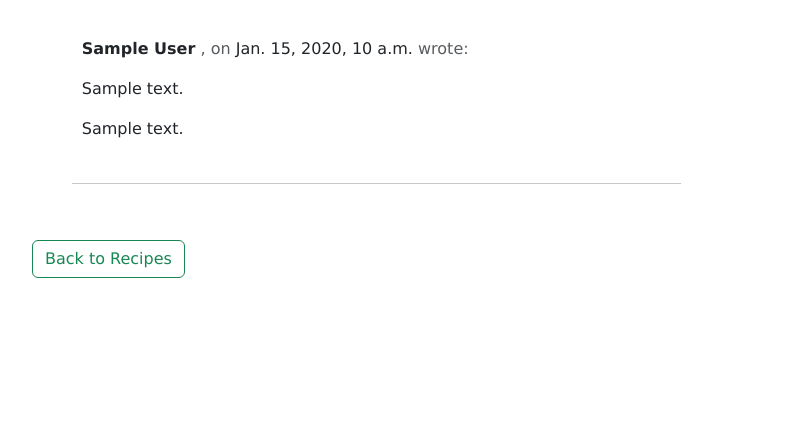
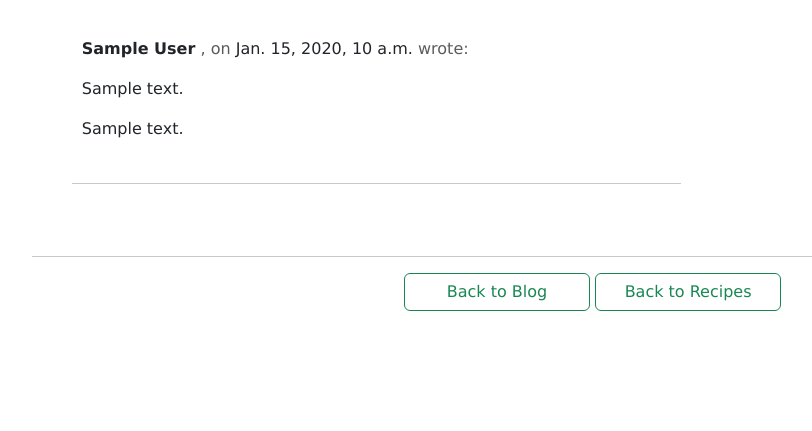
Before and after one commit to ShemmyYo/django-shemmylicious, a Django app: a page that uses templates/recipe_detail.html in a window 1280 px wide. Shown: the part 1165-1596 px from the top of the page, without its empty margins (50-862 px from the left). Before the commit the page ends 1443 px from the top, so only its background shows below. Run offline with Django 3.2, Linux system fonts and the light colour scheme; tables that the repository leaves empty hold one stand-in row (values such as "Sample post"); some libraries are stand-ins or nearby versions.

Commit message:
added back links to view by category

```diff
--- a/templates/recipe_detail.html
+++ b/templates/recipe_detail.html
@@ -166,7 +166,7 @@
                     <!-- Additional Options as a Superuser -->
                     {% if  user.is_superuser %}
 
-                    <a href="{% url 'comment-delete' comment.pk %}" class="btn btn-sm btn-outline-danger"><span>Delete Comment</span></a>
+                    <a href="{% url 'comment-delete' comment.pk %}" class="btn btn-sm col-12 btn-outline-danger"><span>Delete Comment</span></a>
                     {% endif %}
                 </div>
                 <hr>
@@ -191,7 +191,7 @@
                         {{ comment_form | crispy }}
                         {% csrf_token%}
                         <br>
-                        <button type="submit" class="btn d-grid gap-2 col-6 mx-auto btn-lg btn-outline-success">Submit</button>
+                        <button type="submit" class="btn d-grid gap-2 col-12 mx-auto btn-sm btn-outline-success">Submit</button>
                         <div style="height: 100px;"></div>
                     </form>
                 {% endif %}
@@ -199,8 +199,10 @@
             </div>
         </div>
     </div>
+    <hr>
     <div class="gap-2">
-        <a href="{% url 'recipes' %}" class="btn btn-outline-success">Back to Recipes</a>
+        <a href="{% url 'blog' %}" class="btn col-10 offset-1 col-lg-2 offset-lg-4 btn-outline-success">Back to Blog</a>
+        <a href="{% url 'recipes' %}" class="btn col-10 offset-1 col-lg-2 offset-lg-0 btn-outline-success">Back to Recipes</a>
     </div>
 </div>
 
```
Also changed, not shown: members/templates/profile/user_profile.html (+8 -2 lines), templates/recipe_list_by_category.html (+12 -6 lines).
